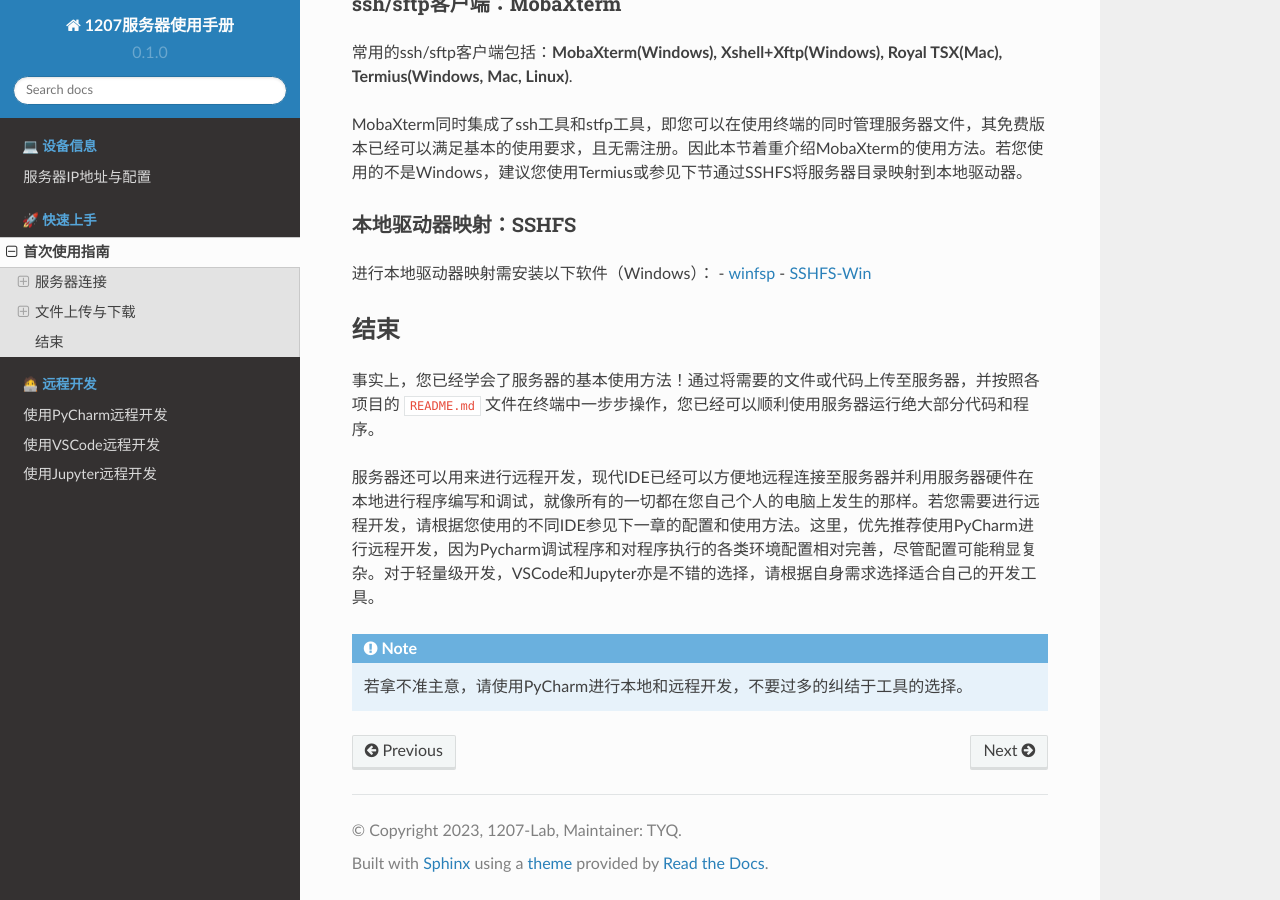
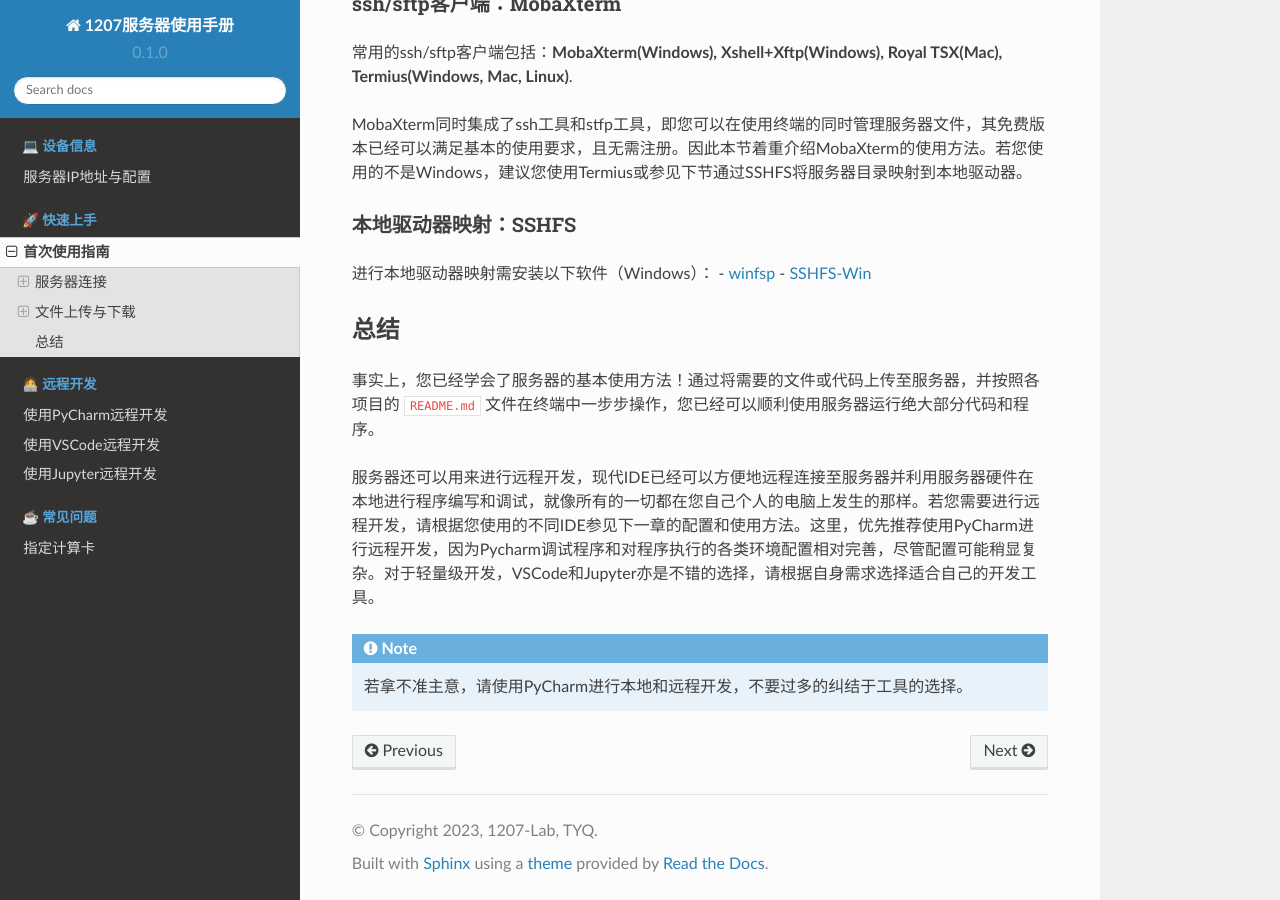
Before and after one commit to TangYuanqing/1207-server-docs, a Sphinx documentation site: the page built from docs/source/tutorial.rst, in a window 1280 px wide and 900 px high, scrolled down 1462 px. Built offline with Sphinx 7.4.7 and the Read the Docs theme 2.0.0, drawn with Linux system fonts in a browser that asks for light colours; pages that are not in the unit, such as notebooks, are missing from menus.

Commit message:
Please enter the commit message for your changes. Lines starting with '#' will be ignored, and an empty message aborts the commit.
On branch main
Your branch is up to date with 'origin/main'.

Changes to be committed:
	modified:   docs/source/conf.py
	modified:   docs/source/index.rst
	modified:   docs/source/tutorial.rst

```diff
--- a/docs/source/conf.py
+++ b/docs/source/conf.py
@@ -3,8 +3,8 @@
 # -- Project information
 
 project = '1207服务器使用手册'
-copyright = '2023, 1207-Lab, Maintainer: TYQ'
-author = 'TYQ'
+copyright = '2023, 1207-Lab, TYQ'
+author = '1207-Lab, TYQ'
 
 release = '0.1'
 version = '0.1.0'
--- a/docs/source/index.rst
+++ b/docs/source/index.rst
@@ -29,4 +29,4 @@
    :maxdepth: 1
    :caption: ☕️ 常见问题
 
-   quiz
+   question/q1
--- a/docs/source/tutorial.rst
+++ b/docs/source/tutorial.rst
@@ -52,7 +52,7 @@
 - `winfsp <https://github.com/winfsp/winfsp/releases/download/v2.0/winfsp-2.0.23075.msi>`_
 - `SSHFS-Win <https://github.com/winfsp/sshfs-win/releases/download/v3.5.20357/sshfs-win-3.5.20357-x64.msi>`_
 
-结束
+总结
 -----
 事实上，您已经学会了服务器的基本使用方法！通过将需要的文件或代码上传至服务器，并按照各项目的 ``README.md`` 文件在终端中一步步操作，您已经可以顺利使用服务器运行绝大部分代码和程序。
 
```
